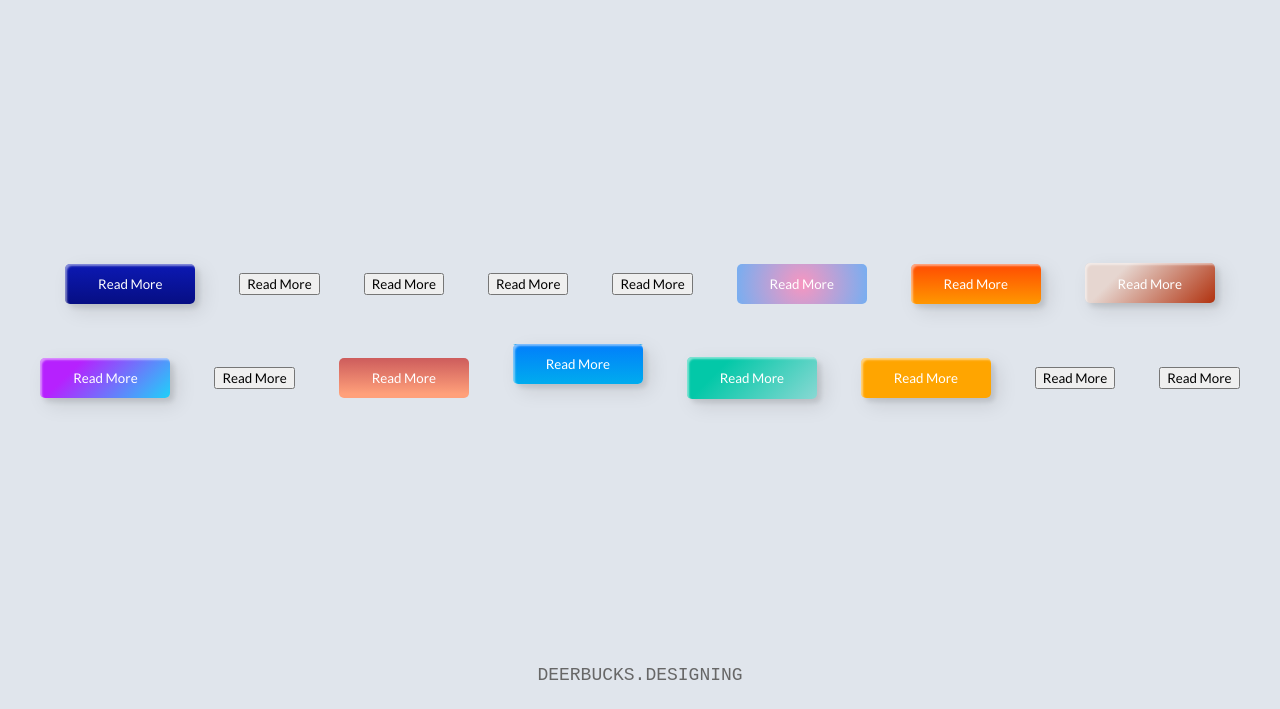
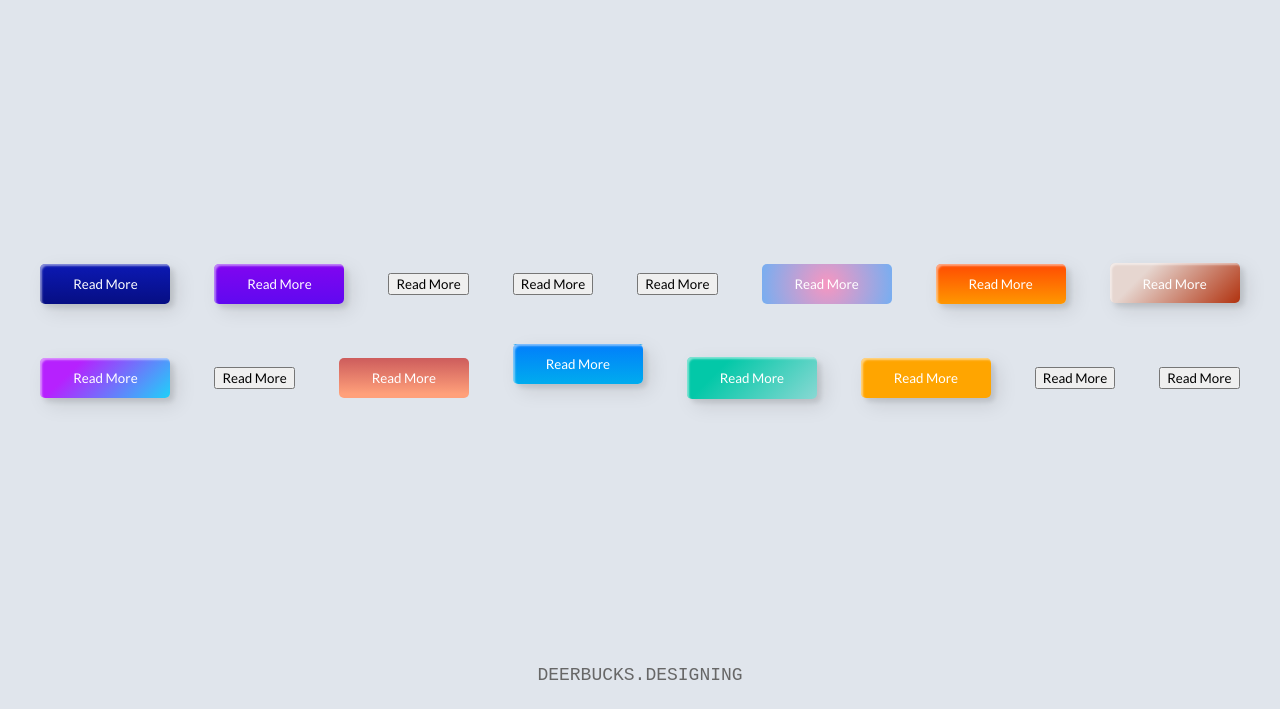
Before and after one commit to cc5324/animation-buttons, a website: page index.html in a window 1280 px wide. Shown: the part 91-800 px from the top of the page. Drawn offline with Linux system fonts and the light colour scheme.

Commit message:
feat: add button-2 #25 (#39)

```diff
--- /dev/null
+++ b/scss/components/buttons/_button-2.scss
@@ -0,0 +1,26 @@
+.button2 {
+    width: 130px;
+    height: 40px;
+    color: #fff;
+    border-radius: 5px;
+    padding: 10px 25px;
+    font-family: 'Lato', sans-serif;
+    font-weight: 500;
+    background: transparent;
+    cursor: pointer;
+    transition: all 0.3s ease;
+    position: relative;
+    display: inline-block;
+    box-shadow: inset 2px 2px 2px 0px rgb(255 255 255 / 50%), 7px 7px 20px 0px rgb(0 0 0 / 10%), 4px 4px 5px 0px rgb(0 0 0 / 10%);
+    outline: none;
+    background: rgb(6, 14, 131);
+    background: linear-gradient(0deg, rgba(96,9,240,1) 0%, rgba(129,5,240,1) 100%);
+    border: none;
+
+    &:hover {
+            box-shadow: 4px 4px 6px 0 rgb(255 255 255 / 50%),
+            -4px -4px 6px 0 rgb(116 125 136 / 50%),
+            inset -4px -4px 6px 0 rgb(255 255 255 / 20%),
+            inset 4px 4px 6px 0 rgb(0 0 0 / 40%);
+    }
+}
--- a/scss/layout/_body.scss
+++ b/scss/layout/_body.scss
@@ -1,6 +1,6 @@
 @use "../utils/breakpoints";
-
 @use "../components/buttons/button-1";
+@use "../components/buttons/button-2";
 @use "../components/buttons/button-6";
 @use "../components/buttons/button-7";
 @use "../components/buttons/button-8";
```
Also changed, not shown: style/style.css, 1 other file.
